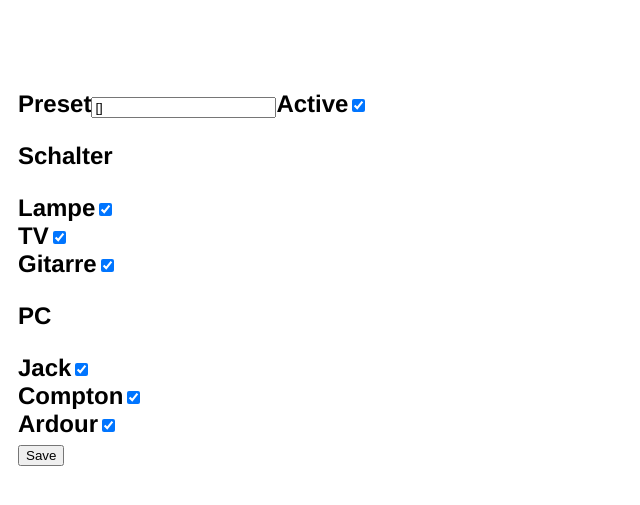
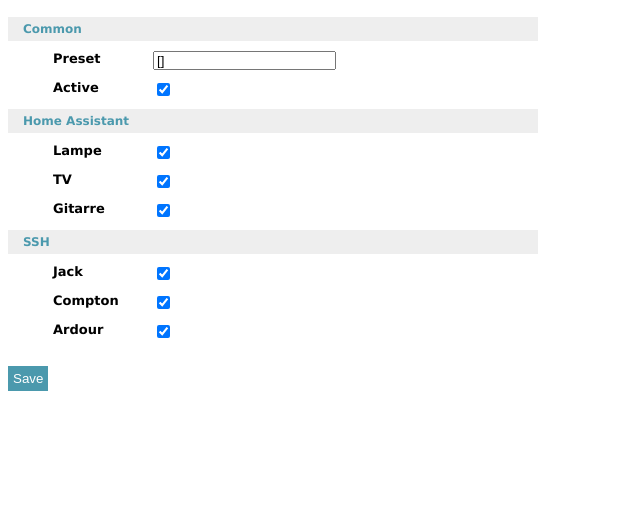
Before and after one commit to kentrockman/rec, a Node project: template views/index.pug in a window 1280 px wide. Shown: the top 505 px of the page, without its empty margins (0-640 px from the left). Run offline with Node 20 templates, Linux system fonts and the light colour scheme; the template is opened without the code that fills it, so the values that code supplies are empty.

Commit message:
Add more style to frontend

```diff
--- a/public/stylesheets/style.css
+++ b/public/stylesheets/style.css
@@ -1,8 +1,45 @@
 body {
-  padding: 10px;
-  font: 12px Helvetica, Arial, sans-serif;
+  padding:0px;
+  font: 13px "Lucida Sans Unicode", "Lucida Grande", sans-serif;
 }
 
-a {
-  color: #00B7FF;
+.form-input-preset {
+  margin:5px;
+  max-width: 500px;
+  font: 13px "Lucida Sans Unicode", "Lucida Grande", sans-serif;
 }
+
+.form-input-preset input[type=text]{
+  padding:0px 0px 0px 2px;
+}
+
+
+.form-input-preset li {
+  display: block;
+  list-style: none;
+  padding: 5px 0px 5px 0px;
+}
+
+.form-input-preset label {
+  display:inline;
+  font-weight: bold;
+  float: left;
+  width: 100px;
+}
+
+.form-input-preset-button {
+  background: #4B99AD;
+  border: none;
+  color: #fff;
+  padding: 5px 5px 5px 5px;
+}
+
+.form-input-preset-header {
+  max-width: 500px;
+  font: 12px "Lucida Sans Unicode", "Lucida Grande", sans-serif;
+  font-weight: bold;
+  background: #EEEEEE;
+  padding: 5px 15px 5px 15px;
+  border: none;
+  color: #4B99AD;
+}
--- a/views/index.pug
+++ b/views/index.pug
@@ -1,34 +1,49 @@
 extends layout
 
 block content
-  h1= title
-    br
-    br
+    h1= title
     form(action='/savePreset' method='POST')
-      div.input
+      div(class="form-input-preset-header") Common
+      ul(class="form-input-preset")
         input(type='hidden', name='id' value=(undefined===preset ? '' : preset._id ))
-        span.label Preset
-          input(type='text', disabled=false, name='name' value=(undefined===preset ? '' : preset.name ))
-        span.label Active
-          input(type="checkbox", disabled=false, name="active", checked=(preset.active))
-        p Schalter
-        span.label Lampe
+
+        li
+          label Preset
+          input(type='text', name='name' value=(undefined===preset ? '' : preset.name ))
+
+        li
+          label Active
+          input(type="checkbox", name="active", checked=(preset.active))
+
+
+      div(class="form-input-preset-header") Home Assistant
+      ul(class="form-input-preset")
+        li
+          label Lampe
           input(type="checkbox", name="lamp", checked=(preset.ha.switch.lamp))
           br
-        span.label TV
+
+        li
+          label TV
           input(type="checkbox", name="tv", checked=(preset.ha.switch.tv))
-          br
-        span.label Gitarre
+
+        li
+          label Gitarre
           input(type="checkbox", name="guitar", checked=(preset.ha.switch.guitar))
-          br
-        p PC
-        span.label Jack
+
+
+
+
+      div(class="form-input-preset-header") SSH
+      ul(class="form-input-preset")
+        li
+          label Jack
           input(type="checkbox", name="jackd", checked=(preset.ssh.apps.jackd))
-          br
-        span.label Compton
+        li
+          label Compton
           input(type="checkbox", name="compton", checked=(preset.ssh.apps.compton))
-          br
-        span.label Ardour
+        li
+          label Ardour
           input(type="checkbox", name="ardour", checked=(preset.ssh.apps.ardour))
-          br
-        input(type='submit', value='Save')
+      br
+      input(class="form-input-preset-button" type='submit', value='Save')
```
